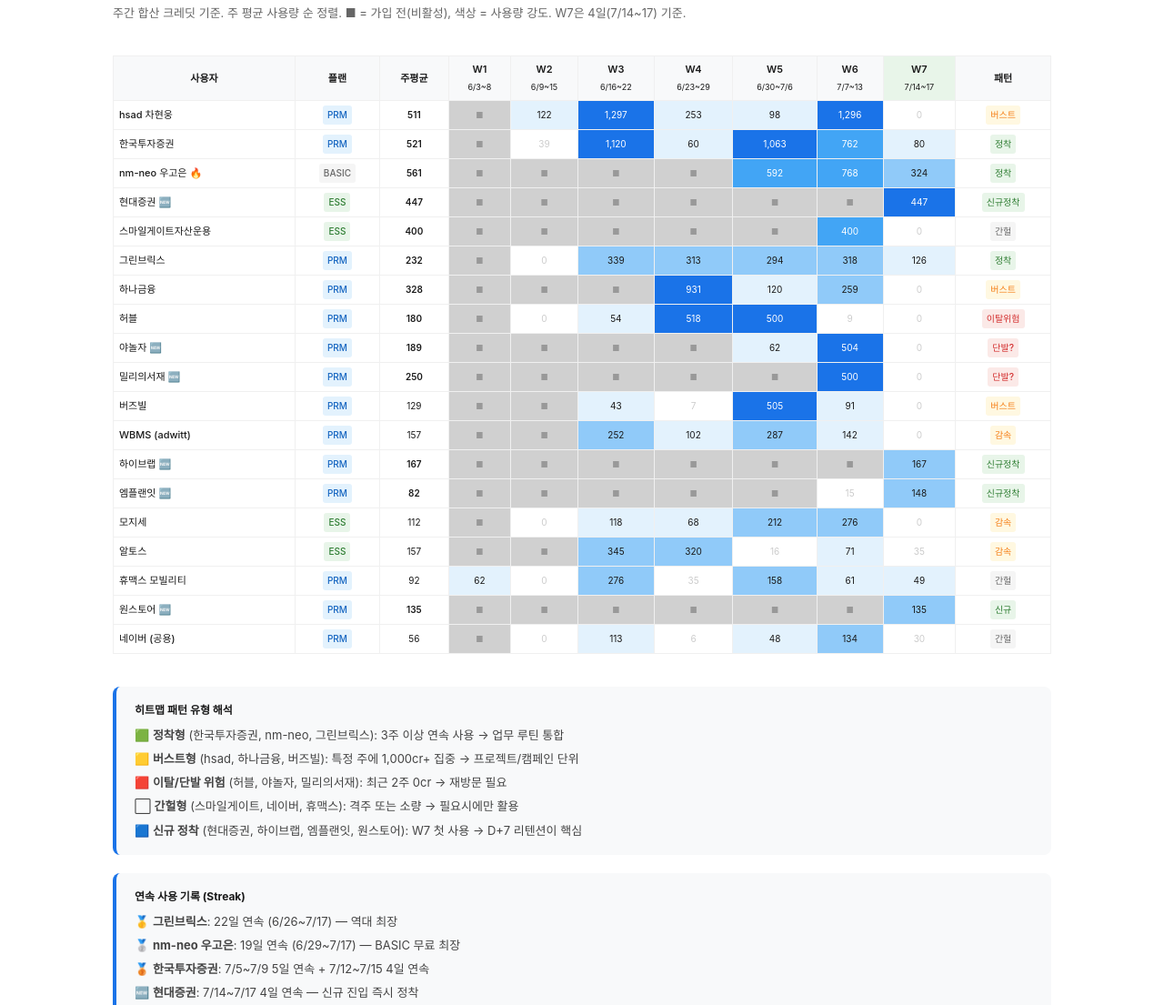
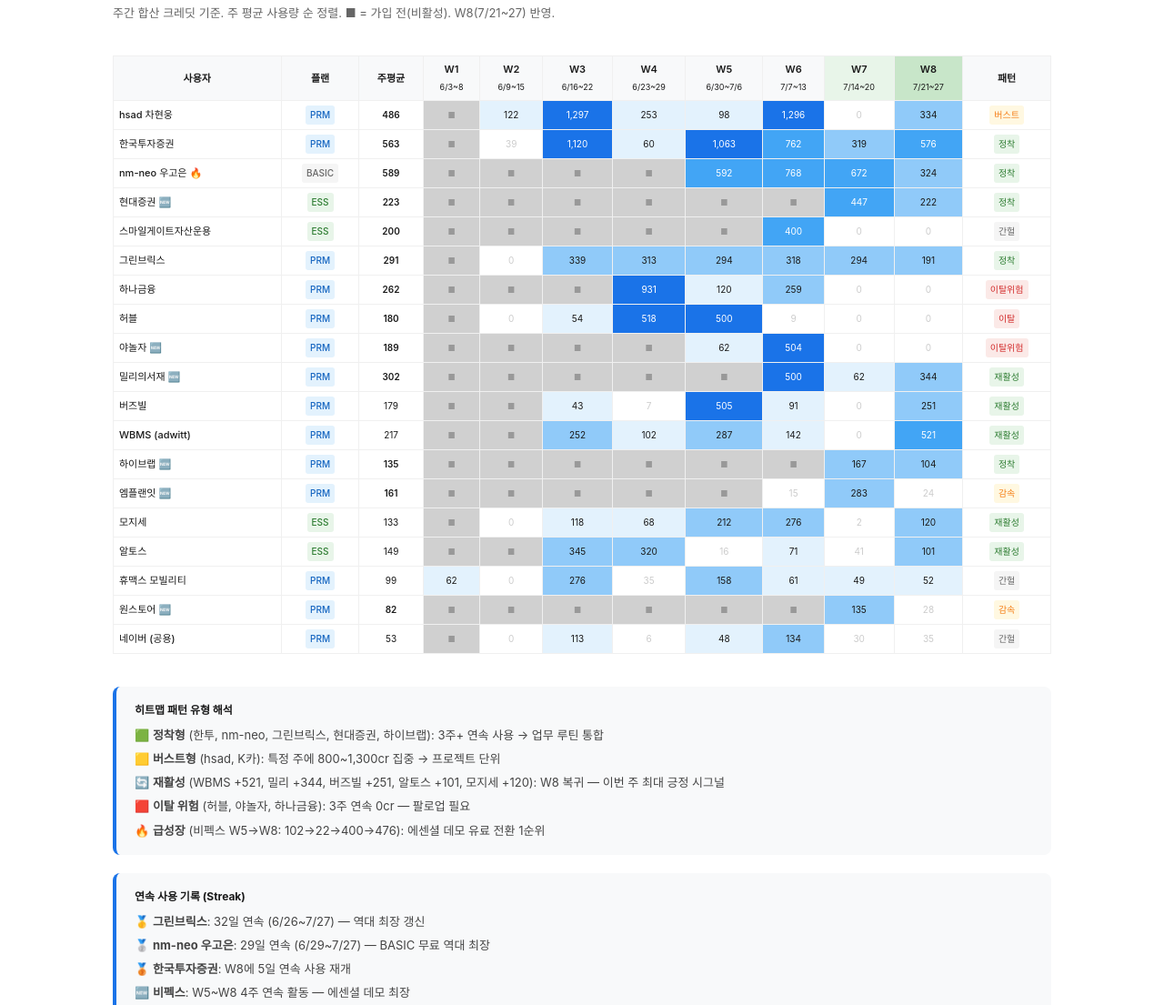
Before and after one commit to hwan-IGAW/Webpage_-publish, a plain HTML site: page mcp-weekly-report-w4-july.html in a window 1280 px wide. Shown: the part 2230-3335 px from the top of the page at 91% size. Drawn offline with Linux system fonts and the light colour scheme.

Commit message:
update: W8 히트맵, 리텐션, 주평균 차트 최신 데이터 반영

```diff
--- a/mcp-weekly-report-w4-july.html
+++ b/mcp-weekly-report-w4-july.html
@@ -266,7 +266,7 @@
 <div class="sec">
   <span class="sec-num">04</span>
   <h2>상위 유저 주간 사용량 히트맵</h2>
-  <div class="sub">주간 합산 크레딧 기준. 주 평균 사용량 순 정렬. ■ = 가입 전(비활성), 색상 = 사용량 강도. W7은 4일(7/14~17) 기준.</div>
+  <div class="sub">주간 합산 크레딧 기준. 주 평균 사용량 순 정렬. ■ = 가입 전(비활성). W8(7/21~27) 반영.</div>
 
   <div class="hm-wrap">
   <table class="hm">
@@ -279,87 +279,88 @@
         <th>W4<br><span style="font-weight:400;font-size:9px;">6/23~29</span></th>
         <th>W5<br><span style="font-weight:400;font-size:9px;">6/30~7/6</span></th>
         <th>W6<br><span style="font-weight:400;font-size:9px;">7/7~13</span></th>
-        <th style="background:#e8f5e9;">W7<br><span style="font-weight:400;font-size:9px;">7/14~17</span></th>
+        <th style="background:#e8f5e9;">W7<br><span style="font-weight:400;font-size:9px;">7/14~20</span></th>
+        <th style="background:#c8e6c9;">W8<br><span style="font-weight:400;font-size:9px;">7/21~27</span></th>
         <th>패턴</th>
       </tr>
     </thead>
     <tbody>
       <!-- hsad: 시작 W2, 활성주 6, 평균 511 -->
-      <tr><td class="nm b">hsad 차현웅</td><td><span class="tag tb">PRM</span></td><td class="b">511</td>
-        <td class="cx">■</td><td class="c1">122</td><td class="c4">1,297</td><td class="c1">253</td><td class="c1">98</td><td class="c4">1,296</td><td class="c0">0</td><td><span class="tag ty">버스트</span></td></tr>
+      <tr><td class="nm b">hsad 차현웅</td><td><span class="tag tb">PRM</span></td><td class="b">486</td>
+        <td class="cx">■</td><td class="c1">122</td><td class="c4">1,297</td><td class="c1">253</td><td class="c1">98</td><td class="c4">1,296</td><td class="c0">0</td><td class="c2">334</td><td><span class="tag ty">버스트</span></td></tr>
       <!-- 한국투자증권: 시작 W2, 활성주 6, 평균 521 → 실제는 W2부터 -->
-      <tr><td class="nm b">한국투자증권</td><td><span class="tag tb">PRM</span></td><td class="b">521</td>
-        <td class="cx">■</td><td class="c0">39</td><td class="c4">1,120</td><td class="c1">60</td><td class="c4">1,063</td><td class="c3">762</td><td class="c1">80</td><td><span class="tag tg">정착</span></td></tr>
+      <tr><td class="nm b">한국투자증권</td><td><span class="tag tb">PRM</span></td><td class="b">563</td>
+        <td class="cx">■</td><td class="c0">39</td><td class="c4">1,120</td><td class="c1">60</td><td class="c4">1,063</td><td class="c3">762</td><td class="c2">319</td><td class="c3">576</td><td><span class="tag tg">정착</span></td></tr>
       <!-- nm-neo 우고은: 시작 W5, 활성주 3, 평균 561 -->
-      <tr><td class="nm b">nm-neo 우고은 🔥</td><td><span class="tag tgr">BASIC</span></td><td class="b">561</td>
-        <td class="cx">■</td><td class="cx">■</td><td class="cx">■</td><td class="cx">■</td><td class="c3">592</td><td class="c3">768</td><td class="c2">324</td><td><span class="tag tg">정착</span></td></tr>
+      <tr><td class="nm b">nm-neo 우고은 🔥</td><td><span class="tag tgr">BASIC</span></td><td class="b">589</td>
+        <td class="cx">■</td><td class="cx">■</td><td class="cx">■</td><td class="cx">■</td><td class="c3">592</td><td class="c3">768</td><td class="c3">672</td><td class="c2">324</td><td><span class="tag tg">정착</span></td></tr>
       <!-- 현대증권: 시작 W7, 활성주 1, 평균 447 -->
-      <tr><td class="nm b">현대증권 🆕</td><td><span class="tag tg">ESS</span></td><td class="b">447</td>
-        <td class="cx">■</td><td class="cx">■</td><td class="cx">■</td><td class="cx">■</td><td class="cx">■</td><td class="cx">■</td><td class="c4">447</td><td><span class="tag tg">신규정착</span></td></tr>
+      <tr><td class="nm b">현대증권 🆕</td><td><span class="tag tg">ESS</span></td><td class="b">223</td>
+        <td class="cx">■</td><td class="cx">■</td><td class="cx">■</td><td class="cx">■</td><td class="cx">■</td><td class="cx">■</td><td class="c3">447</td><td class="c2">222</td><td><span class="tag tg">정착</span></td></tr>
       <!-- 스마일게이트: 시작 W6, 활성주 2(W6에 200+200이지만 데이터는 W6 내 2일), 평균 400 -->
-      <tr><td class="nm b">스마일게이트자산운용</td><td><span class="tag tg">ESS</span></td><td class="b">400</td>
-        <td class="cx">■</td><td class="cx">■</td><td class="cx">■</td><td class="cx">■</td><td class="cx">■</td><td class="c3">400</td><td class="c0">0</td><td><span class="tag tgr">간헐</span></td></tr>
+      <tr><td class="nm b">스마일게이트자산운용</td><td><span class="tag tg">ESS</span></td><td class="b">200</td>
+        <td class="cx">■</td><td class="cx">■</td><td class="cx">■</td><td class="cx">■</td><td class="cx">■</td><td class="c3">400</td><td class="c0">0</td><td class="c0">0</td><td><span class="tag tgr">간헐</span></td></tr>
       <!-- 그린브릭스: 시작 W2, 활성주 6, 평균 232 -->
-      <tr><td class="nm b">그린브릭스</td><td><span class="tag tb">PRM</span></td><td class="b">232</td>
-        <td class="cx">■</td><td class="c0">0</td><td class="c2">339</td><td class="c2">313</td><td class="c2">294</td><td class="c2">318</td><td class="c1">126</td><td><span class="tag tg">정착</span></td></tr>
+      <tr><td class="nm b">그린브릭스</td><td><span class="tag tb">PRM</span></td><td class="b">291</td>
+        <td class="cx">■</td><td class="c0">0</td><td class="c2">339</td><td class="c2">313</td><td class="c2">294</td><td class="c2">318</td><td class="c2">294</td><td class="c2">191</td><td><span class="tag tg">정착</span></td></tr>
       <!-- 하나금융: 시작 W4, 활성주 4, 평균 328 -->
-      <tr><td class="nm b">하나금융</td><td><span class="tag tb">PRM</span></td><td class="b">328</td>
-        <td class="cx">■</td><td class="cx">■</td><td class="cx">■</td><td class="c4">931</td><td class="c1">120</td><td class="c2">259</td><td class="c0">0</td><td><span class="tag ty">버스트</span></td></tr>
+      <tr><td class="nm b">하나금융</td><td><span class="tag tb">PRM</span></td><td class="b">262</td>
+        <td class="cx">■</td><td class="cx">■</td><td class="cx">■</td><td class="c4">931</td><td class="c1">120</td><td class="c2">259</td><td class="c0">0</td><td class="c0">0</td><td><span class="tag tr2">이탈위험</span></td></tr>
       <!-- 허블: 시작 W2, 활성주 6, 평균 180 -->
       <tr><td class="nm b">허블</td><td><span class="tag tb">PRM</span></td><td class="b">180</td>
-        <td class="cx">■</td><td class="c0">0</td><td class="c1">54</td><td class="c4">518</td><td class="c4">500</td><td class="c0">9</td><td class="c0">0</td><td><span class="tag tr2">이탈위험</span></td></tr>
+        <td class="cx">■</td><td class="c0">0</td><td class="c1">54</td><td class="c4">518</td><td class="c4">500</td><td class="c0">9</td><td class="c0">0</td><td class="c0">0</td><td><span class="tag tr2">이탈</span></td></tr>
       <!-- 야놀자: 시작 W5, 활성주 3, 평균 189 -->
       <tr><td class="nm b">야놀자 🆕</td><td><span class="tag tb">PRM</span></td><td class="b">189</td>
-        <td class="cx">■</td><td class="cx">■</td><td class="cx">■</td><td class="cx">■</td><td class="c1">62</td><td class="c4">504</td><td class="c0">0</td><td><span class="tag tr2">단발?</span></td></tr>
+        <td class="cx">■</td><td class="cx">■</td><td class="cx">■</td><td class="cx">■</td><td class="c1">62</td><td class="c4">504</td><td class="c0">0</td><td class="c0">0</td><td><span class="tag tr2">이탈위험</span></td></tr>
       <!-- 밀리의서재: 시작 W6, 활성주 2, 평균 250 -->
-      <tr><td class="nm b">밀리의서재 🆕</td><td><span class="tag tb">PRM</span></td><td class="b">250</td>
-        <td class="cx">■</td><td class="cx">■</td><td class="cx">■</td><td class="cx">■</td><td class="cx">■</td><td class="c4">500</td><td class="c0">0</td><td><span class="tag tr2">단발?</span></td></tr>
+      <tr><td class="nm b">밀리의서재 🆕</td><td><span class="tag tb">PRM</span></td><td class="b">302</td>
+        <td class="cx">■</td><td class="cx">■</td><td class="cx">■</td><td class="cx">■</td><td class="cx">■</td><td class="c4">500</td><td class="c1">62</td><td class="c2">344</td><td><span class="tag tg">재활성</span></td></tr>
       <!-- 버즈빌: 시작 W3, 활성주 5, 평균 129 -->
-      <tr><td class="nm">버즈빌</td><td><span class="tag tb">PRM</span></td><td>129</td>
-        <td class="cx">■</td><td class="cx">■</td><td class="c1">43</td><td class="c0">7</td><td class="c4">505</td><td class="c1">91</td><td class="c0">0</td><td><span class="tag ty">버스트</span></td></tr>
+      <tr><td class="nm">버즈빌</td><td><span class="tag tb">PRM</span></td><td>179</td>
+        <td class="cx">■</td><td class="cx">■</td><td class="c1">43</td><td class="c0">7</td><td class="c4">505</td><td class="c1">91</td><td class="c0">0</td><td class="c2">251</td><td><span class="tag tg">재활성</span></td></tr>
       <!-- WBMS: 시작 W3, 활성주 5, 평균 157 -->
-      <tr><td class="nm">WBMS (adwitt)</td><td><span class="tag tb">PRM</span></td><td>157</td>
-        <td class="cx">■</td><td class="cx">■</td><td class="c2">252</td><td class="c1">102</td><td class="c2">287</td><td class="c1">142</td><td class="c0">0</td><td><span class="tag ty">감속</span></td></tr>
+      <tr><td class="nm">WBMS (adwitt)</td><td><span class="tag tb">PRM</span></td><td>217</td>
+        <td class="cx">■</td><td class="cx">■</td><td class="c2">252</td><td class="c1">102</td><td class="c2">287</td><td class="c1">142</td><td class="c0">0</td><td class="c3">521</td><td><span class="tag tg">재활성</span></td></tr>
       <!-- 하이브랩: 시작 W7, 활성주 1, 평균 167 -->
-      <tr><td class="nm b">하이브랩 🆕</td><td><span class="tag tb">PRM</span></td><td class="b">167</td>
-        <td class="cx">■</td><td class="cx">■</td><td class="cx">■</td><td class="cx">■</td><td class="cx">■</td><td class="cx">■</td><td class="c2">167</td><td><span class="tag tg">신규정착</span></td></tr>
+      <tr><td class="nm b">하이브랩 🆕</td><td><span class="tag tb">PRM</span></td><td class="b">135</td>
+        <td class="cx">■</td><td class="cx">■</td><td class="cx">■</td><td class="cx">■</td><td class="cx">■</td><td class="cx">■</td><td class="c2">167</td><td class="c2">104</td><td><span class="tag tg">정착</span></td></tr>
       <!-- 엠플랜잇: 시작 W6, 활성주 2, 평균 82 -->
-      <tr><td class="nm b">엠플랜잇 🆕</td><td><span class="tag tb">PRM</span></td><td class="b">82</td>
-        <td class="cx">■</td><td class="cx">■</td><td class="cx">■</td><td class="cx">■</td><td class="cx">■</td><td class="c0">15</td><td class="c2">148</td><td><span class="tag tg">신규정착</span></td></tr>
+      <tr><td class="nm b">엠플랜잇 🆕</td><td><span class="tag tb">PRM</span></td><td class="b">161</td>
+        <td class="cx">■</td><td class="cx">■</td><td class="cx">■</td><td class="cx">■</td><td class="cx">■</td><td class="c0">15</td><td class="c2">283</td><td class="c0">24</td><td><span class="tag ty">감속</span></td></tr>
       <!-- 모지세: 시작 W2, 활성주 6, 평균 112 -->
-      <tr><td class="nm">모지세</td><td><span class="tag tg">ESS</span></td><td>112</td>
-        <td class="cx">■</td><td class="c0">0</td><td class="c1">118</td><td class="c1">68</td><td class="c2">212</td><td class="c2">276</td><td class="c0">0</td><td><span class="tag ty">감속</span></td></tr>
+      <tr><td class="nm">모지세</td><td><span class="tag tg">ESS</span></td><td>133</td>
+        <td class="cx">■</td><td class="c0">0</td><td class="c1">118</td><td class="c1">68</td><td class="c2">212</td><td class="c2">276</td><td class="c0">2</td><td class="c2">120</td><td><span class="tag tg">재활성</span></td></tr>
       <!-- 알토스: 시작 W3, 활성주 5, 평균 157 -->
-      <tr><td class="nm">알토스</td><td><span class="tag tg">ESS</span></td><td>157</td>
-        <td class="cx">■</td><td class="cx">■</td><td class="c2">345</td><td class="c2">320</td><td class="c0">16</td><td class="c1">71</td><td class="c0">35</td><td><span class="tag ty">감속</span></td></tr>
+      <tr><td class="nm">알토스</td><td><span class="tag tg">ESS</span></td><td>149</td>
+        <td class="cx">■</td><td class="cx">■</td><td class="c2">345</td><td class="c2">320</td><td class="c0">16</td><td class="c1">71</td><td class="c0">41</td><td class="c2">101</td><td><span class="tag tg">재활성</span></td></tr>
       <!-- 휴맥스: 시작 W1, 활성주 7, 평균 92 -->
-      <tr><td class="nm">휴맥스 모빌리티</td><td><span class="tag tb">PRM</span></td><td>92</td>
-        <td class="c1">62</td><td class="c0">0</td><td class="c2">276</td><td class="c0">35</td><td class="c2">158</td><td class="c1">61</td><td class="c1">49</td><td><span class="tag tgr">간헐</span></td></tr>
+      <tr><td class="nm">휴맥스 모빌리티</td><td><span class="tag tb">PRM</span></td><td>99</td>
+        <td class="c1">62</td><td class="c0">0</td><td class="c2">276</td><td class="c0">35</td><td class="c2">158</td><td class="c1">61</td><td class="c1">49</td><td class="c1">52</td><td><span class="tag tgr">간헐</span></td></tr>
       <!-- 원스토어: 시작 W7, 활성주 1, 평균 135 -->
-      <tr><td class="nm b">원스토어 🆕</td><td><span class="tag tb">PRM</span></td><td class="b">135</td>
-        <td class="cx">■</td><td class="cx">■</td><td class="cx">■</td><td class="cx">■</td><td class="cx">■</td><td class="cx">■</td><td class="c2">135</td><td><span class="tag tg">신규</span></td></tr>
+      <tr><td class="nm b">원스토어 🆕</td><td><span class="tag tb">PRM</span></td><td class="b">82</td>
+        <td class="cx">■</td><td class="cx">■</td><td class="cx">■</td><td class="cx">■</td><td class="cx">■</td><td class="cx">■</td><td class="c2">135</td><td class="c0">28</td><td><span class="tag ty">감속</span></td></tr>
       <!-- 네이버: 시작 W2, 활성주 6, 평균 56 -->
-      <tr><td class="nm">네이버 (공용)</td><td><span class="tag tb">PRM</span></td><td>56</td>
-        <td class="cx">■</td><td class="c0">0</td><td class="c1">113</td><td class="c0">6</td><td class="c1">48</td><td class="c2">134</td><td class="c0">30</td><td><span class="tag tgr">간헐</span></td></tr>
+      <tr><td class="nm">네이버 (공용)</td><td><span class="tag tb">PRM</span></td><td>53</td>
+        <td class="cx">■</td><td class="c0">0</td><td class="c1">113</td><td class="c0">6</td><td class="c1">48</td><td class="c2">134</td><td class="c0">30</td><td class="c0">35</td><td><span class="tag tgr">간헐</span></td></tr>
     </tbody>
   </table>
   </div>
 
   <div class="box info">
     <div class="bt">히트맵 패턴 유형 해석</div>
-    <p>🟩 <strong>정착형</strong> (한국투자증권, nm-neo, 그린브릭스): 3주 이상 연속 사용 → 업무 루틴 통합</p>
-    <p>🟨 <strong>버스트형</strong> (hsad, 하나금융, 버즈빌): 특정 주에 1,000cr+ 집중 → 프로젝트/캠페인 단위</p>
-    <p>🟥 <strong>이탈/단발 위험</strong> (허블, 야놀자, 밀리의서재): 최근 2주 0cr → 재방문 필요</p>
-    <p>⬜ <strong>간헐형</strong> (스마일게이트, 네이버, 휴맥스): 격주 또는 소량 → 필요시에만 활용</p>
-    <p>🟦 <strong>신규 정착</strong> (현대증권, 하이브랩, 엠플랜잇, 원스토어): W7 첫 사용 → D+7 리텐션이 핵심</p>
+    <p>🟩 <strong>정착형</strong> (한투, nm-neo, 그린브릭스, 현대증권, 하이브랩): 3주+ 연속 사용 → 업무 루틴 통합</p>
+    <p>🟨 <strong>버스트형</strong> (hsad, K카): 특정 주에 800~1,300cr 집중 → 프로젝트 단위</p>
+    <p>🔄 <strong>재활성</strong> (WBMS +521, 밀리 +344, 버즈빌 +251, 알토스 +101, 모지세 +120): W8 복귀 — 이번 주 최대 긍정 시그널</p>
+    <p>🟥 <strong>이탈 위험</strong> (허블, 야놀자, 하나금융): 3주 연속 0cr — 팔로업 필요</p>
+    <p>🔥 <strong>급성장</strong> (비펙스 W5→W8: 102→22→400→476): 에센셜 데모 유료 전환 1순위</p>
   </div>
 
   <div class="box info">
     <div class="bt">연속 사용 기록 (Streak)</div>
-    <p>🥇 <strong>그린브릭스</strong>: 22일 연속 (6/26~7/17) — 역대 최장</p>
-    <p>🥈 <strong>nm-neo 우고은</strong>: 19일 연속 (6/29~7/17) — BASIC 무료 최장</p>
-    <p>🥉 <strong>한국투자증권</strong>: 7/5~7/9 5일 연속 + 7/12~7/15 4일 연속</p>
-    <p>🆕 <strong>현대증권</strong>: 7/14~7/17 4일 연속 — 신규 진입 즉시 정착</p>
+    <p>🥇 <strong>그린브릭스</strong>: 32일 연속 (6/26~7/27) — 역대 최장 갱신</p>
+    <p>🥈 <strong>nm-neo 우고은</strong>: 29일 연속 (6/29~7/27) — BASIC 무료 역대 최장</p>
+    <p>🥉 <strong>한국투자증권</strong>: W8에 5일 연속 사용 재개</p>
+    <p>🆕 <strong>비펙스</strong>: W5~W8 4주 연속 활동 — 에센셜 데모 최장</p>
   </div>
 </div>
 
@@ -379,8 +380,9 @@
       <tr><td class="b">W3 (6/16~22)</td><td class="tc">18</td><td class="tc">12</td><td class="tc up">67%</td><td class="tc">10</td><td class="tc">56%</td></tr>
       <tr><td class="b">W4 (6/23~29)</td><td class="tc">11</td><td class="tc">7</td><td class="tc up">64%</td><td class="tc">5</td><td class="tc">45%</td></tr>
       <tr><td class="b">W5 (6/30~7/6)</td><td class="tc">15</td><td class="tc">9</td><td class="tc up">60%</td><td class="tc">4</td><td class="tc dn">27%</td></tr>
-      <tr><td class="b">W6 (7/7~13)</td><td class="tc">16</td><td class="tc">8</td><td class="tc">50%</td><td class="tc flat">—</td><td class="tc flat">측정 중</td></tr>
-      <tr><td class="b">W7 (7/14~17)</td><td class="tc">13</td><td class="tc flat">—</td><td class="tc flat">측정 중</td><td class="tc flat">—</td><td class="tc flat">—</td></tr>
+      <tr><td class="b">W6 (7/7~13)</td><td class="tc">16</td><td class="tc">8</td><td class="tc">50%</td><td class="tc">5</td><td class="tc">31%</td></tr>
+      <tr><td class="b">W7 (7/14~20)</td><td class="tc">15</td><td class="tc">9</td><td class="tc up">60%</td><td class="tc flat">—</td><td class="tc flat">측정 중</td></tr>
+      <tr><td class="b">W8 (7/21~27)</td><td class="tc">22</td><td class="tc flat">—</td><td class="tc flat">측정 중</td><td class="tc flat">—</td><td class="tc flat">—</td></tr>
     </tbody>
   </table>
 
@@ -418,7 +420,12 @@
       <div class="bar-v">8/16명</div>
     </div>
     <div class="bar-row">
-      <div class="bar-l" style="color:#aaa;">W7 (7/14~17)</div>
+      <div class="bar-l">W7 (7/14~20)</div>
+      <div class="bar-t"><div class="bar-f" style="width:60%; background:#42a5f5;">60%</div></div>
+      <div class="bar-v up">9/15명</div>
+    </div>
+    <div class="bar-row">
+      <div class="bar-l" style="color:#aaa;">W8 (7/21~27)</div>
       <div class="bar-t"><div class="bar-f" style="width:5%; background:#eee; color:#999;">—</div></div>
       <div class="bar-v flat">측정 중</div>
     </div>
@@ -452,7 +459,12 @@
       <div class="bar-v dn">4/15명 ⚠️</div>
     </div>
     <div class="bar-row">
-      <div class="bar-l" style="color:#aaa;">W6 (7/7~13)</div>
+      <div class="bar-l">W6 (7/7~13)</div>
+      <div class="bar-t"><div class="bar-f" style="width:31%; background:#ef9a9a;">31%</div></div>
+      <div class="bar-v dn">5/16명</div>
+    </div>
+    <div class="bar-row">
+      <div class="bar-l" style="color:#aaa;">W7 (7/14~20)</div>
       <div class="bar-t"><div class="bar-f" style="width:5%; background:#eee; color:#999;">—</div></div>
       <div class="bar-v flat">측정 중</div>
     </div>
```
